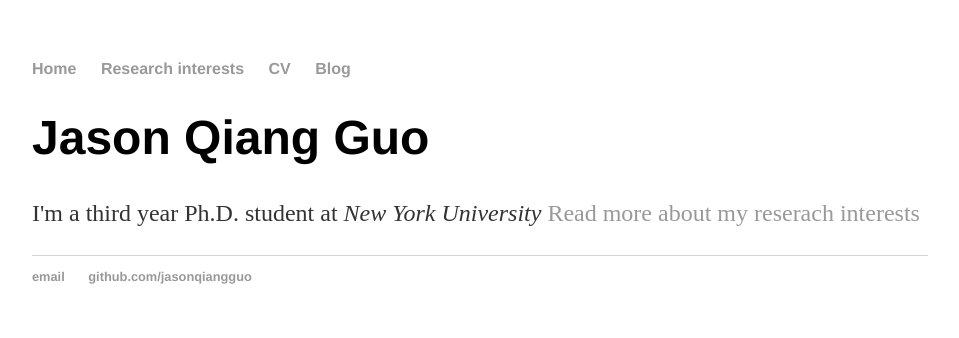
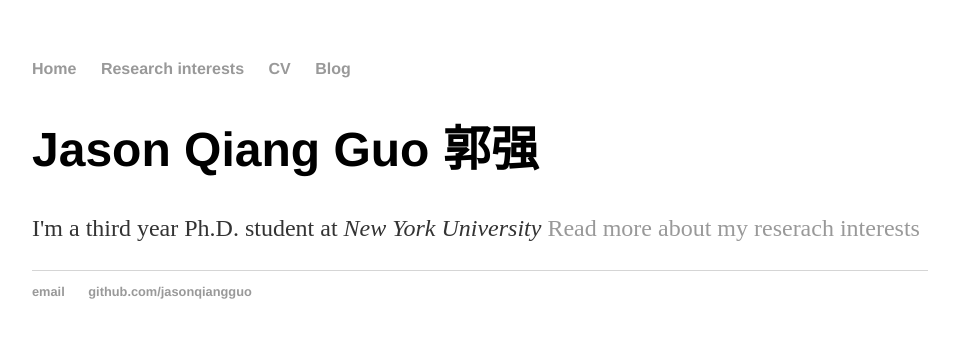
Before and after one commit to jasonqiangguo/jasonqiangguo.github.io, a Jekyll site: the page built from index.html, in a window 1280 px wide. Shown: the top 338 px of the page, without its empty margins (160-1119 px from the left). Built offline with Jekyll 4.4.1, drawn with Linux system fonts in a browser that asks for light colours.

Commit message:
Update index.html

```diff
--- a/index.html
+++ b/index.html
@@ -3,6 +3,6 @@ layout: default
 title: Jason Qiang Guo
 ---
 <div class="blurb">
-	<h1>Jason Qiang Guo</h1>
+	<h1>Jason Qiang Guo 郭强</h1>
 	<p>I'm a third year Ph.D. student at <em>New York University</em> <a href="/Research Interests">Read more about my reserach interests</a></p>
 </div><!-- /.blurb -->
```
